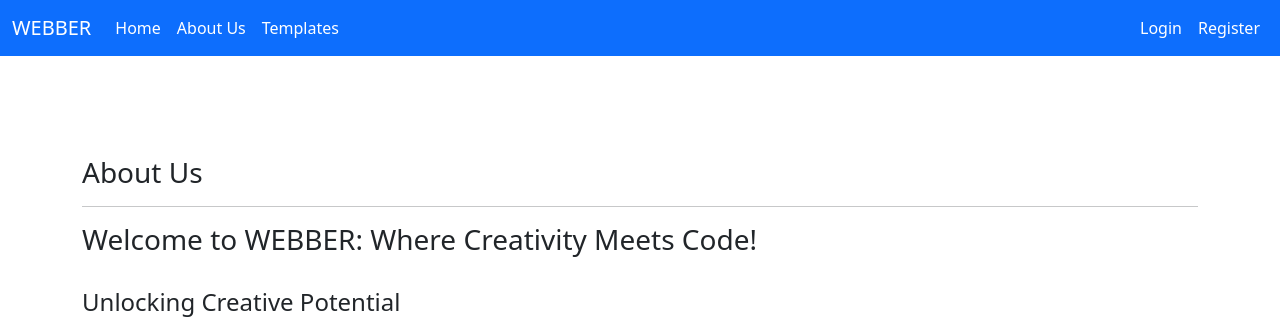
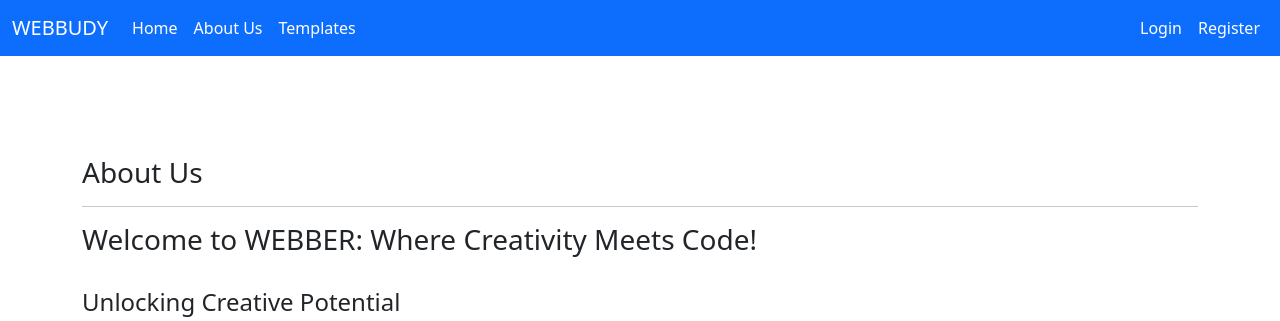
Before and after one commit to krmecer28/webbudy, a Django app: page /aboutus/ in a window 1280 px wide. Shown: the top 321 px of the page. Run offline with Django 4.2, Linux system fonts and the light colour scheme; some libraries are stand-ins or nearby versions.

Commit message:
name changed

```diff
--- a/templates/includes/navbar.html
+++ b/templates/includes/navbar.html
@@ -3,7 +3,7 @@
       <button class="navbar-toggler" type="button" data-bs-toggle="collapse" data-bs-target="#navbarTogglerDemo01" aria-controls="navbarTogglerDemo01" aria-expanded="false" aria-label="Toggle navigation">
         <span class="navbar-toggler-icon"></span>
       </button>
-      <a class="navbar-brand" href="/">WEBBER</a>
+      <a class="navbar-brand" href="/">WEBBUDY</a>
       <div class="collapse navbar-collapse" id="navbarTogglerDemo01">
         <ul class="navbar-nav me-auto mb-2 mb-lg-0">
           <li class="nav-item">
```
